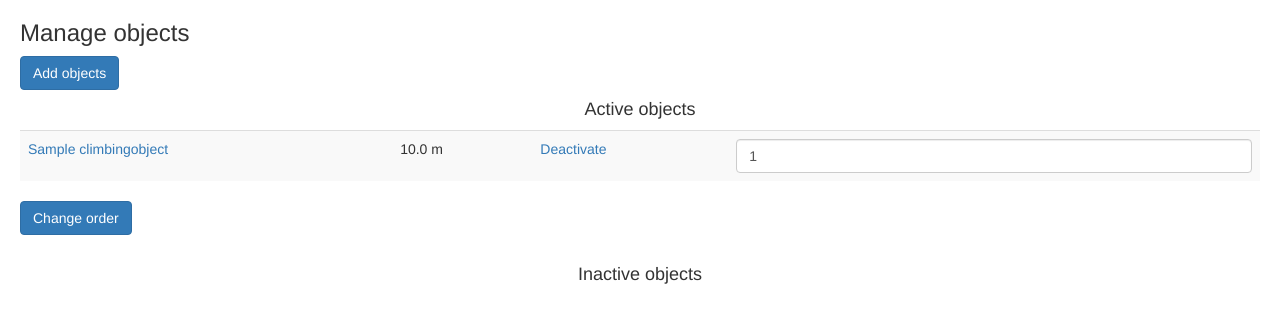
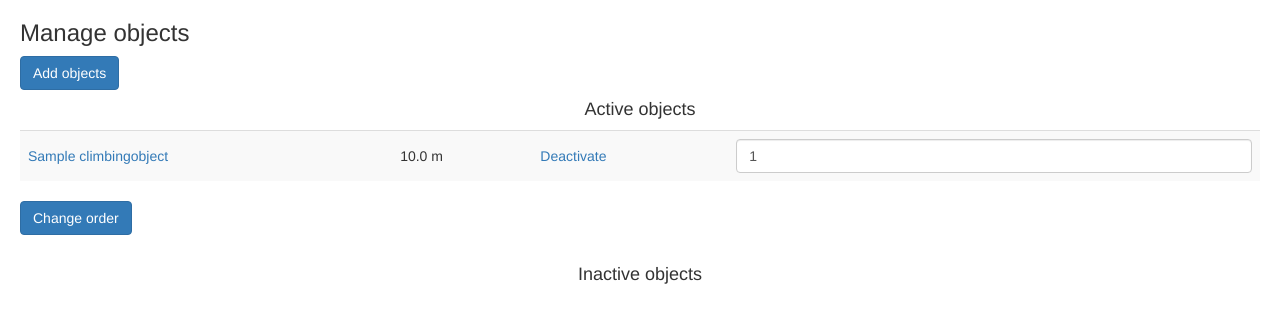
Before and after one commit to sedlar/step-up-mountains, a Django app: page /manage-objects/ in a window 1280 px wide. Shown: the part 52-375 px from the top of the page. Run offline with Django 3.2, Linux system fonts and the light colour scheme; a user stored in the database is signed in; tables that the repository leaves empty hold one stand-in row (values such as "Sample post"); parts of the project's set-up code (start-up, migrations or seed data) failed here and were passed over; some libraries are stand-ins or nearby versions.

Commit message:
Fixed alignment of manage objects form

```diff
--- a/stepupmountains/templates/stepupmountains/manage_objects.html
+++ b/stepupmountains/templates/stepupmountains/manage_objects.html
@@ -9,9 +9,9 @@
 	<table class="table table-striped">
 	{% for object in active_objects %}
 		<tr>
-			<td><a href="{%url 'stepupmountains:manageobjects:edit' object.id %}">{{ object.name }}</a></td>
-			<td>{{ object.height }} m</td>
-			<td><a href="{% url 'stepupmountains:manageobjects:changeactivestatus' object.id %}">Deactivate</a></td>
+			<td><div class="form-control-static"><a href="{%url 'stepupmountains:manageobjects:edit' object.id %}">{{ object.name }}</a></div></td>
+			<td><div class="form-control-static">{{ object.height }} m</div></td>
+			<td><div class="form-control-static"><a href="{% url 'stepupmountains:manageobjects:changeactivestatus' object.id %}">Deactivate</a></div></td>
 			<td><input type="text" class="form-control" name="{{ object.id }}" value="{{ forloop.counter }}"></td>
 		</tr>
 	{% endfor %}
```
